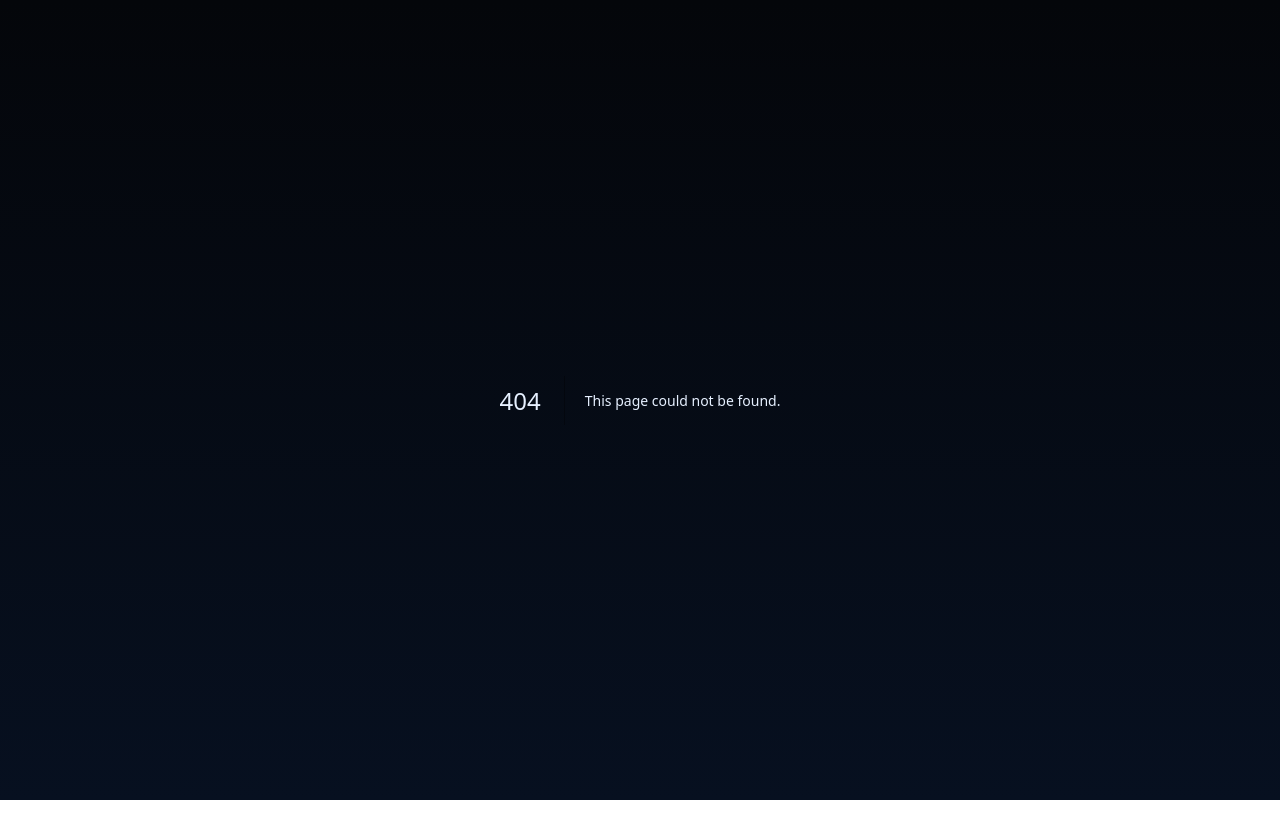
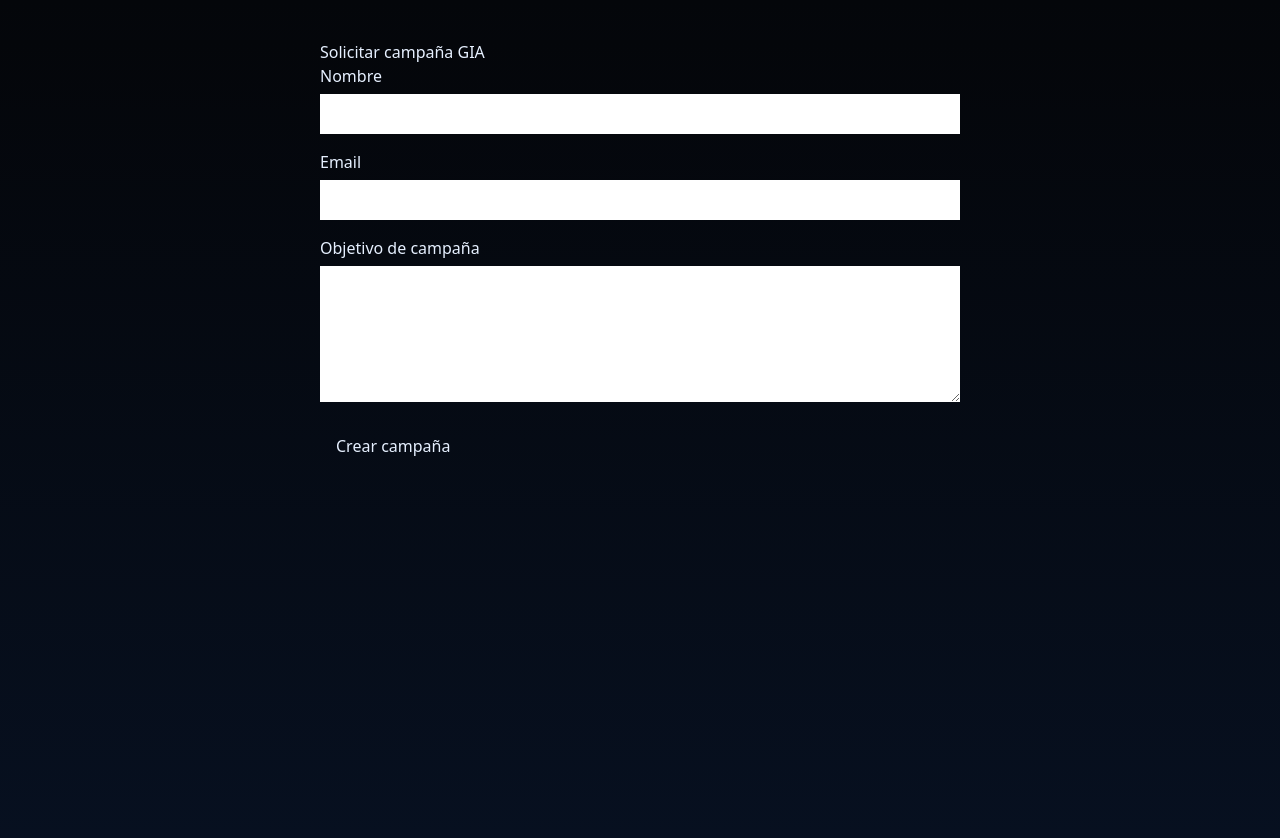
Before and after one commit to hbns13415/gia-agency, a Next.js app: page /order in a window 1280 px wide. Before the commit this address had no page. Before the commit the page ends 800 px from the top, so only its background shows below. Built offline with nearby package versions, Linux system fonts and the light colour scheme.

Commit message:
Create order.js

```diff
--- /dev/null
+++ b/pages/order.js
@@ -0,0 +1,66 @@
+// pages/order.js
+import { useState } from "react";
+
+export default function Order() {
+  const [loading, setLoading] = useState(false);
+  const [resp, setResp] = useState(null);
+  const [form, setForm] = useState({ name:"", email:"", objective:"" });
+
+  async function onSubmit(e) {
+    e.preventDefault();
+    setLoading(true);
+    setResp(null);
+    const r = await fetch("/api/gia/execute", {
+      method: "POST",
+      headers: { "Content-Type":"application/json" },
+      body: JSON.stringify(form)
+    });
+    const j = await r.json();
+    setResp(j);
+    setLoading(false);
+  }
+
+  return (
+    <div style={{maxWidth:640, margin:"40px auto", fontFamily:"system-ui, Arial"}}>
+      <h1>Solicitar campaña GIA</h1>
+      <form onSubmit={onSubmit}>
+        <label>Nombre<br/>
+          <input required value={form.name}
+            onChange={e=>setForm({...form, name:e.target.value})}
+            style={{width:"100%", padding:8, margin:"6px 0 16px"}}/>
+        </label>
+        <label>Email<br/>
+          <input required type="email" value={form.email}
+            onChange={e=>setForm({...form, email:e.target.value})}
+            style={{width:"100%", padding:8, margin:"6px 0 16px"}}/>
+        </label>
+        <label>Objetivo de campaña<br/>
+          <textarea required rows={5} value={form.objective}
+            onChange={e=>setForm({...form, objective:e.target.value})}
+            style={{width:"100%", padding:8, margin:"6px 0 16px"}}/>
+        </label>
+        <button disabled={loading} type="submit" style={{padding:"10px 16px"}}>
+          {loading ? "Generando..." : "Crear campaña"}
+        </button>
+      </form>
+
+      {resp && (
+        <div style={{marginTop:24}}>
+          {resp.ok ? (
+            <>
+              <h3>Links de descarga</h3>
+              <ul>
+                <li><a href={resp.links.json}>JSON maestro</a></li>
+                <li><a href={resp.links.csv}>Calendario (CSV)</a></li>
+                <li><a href={resp.links.html}>Informe (HTML)</a></li>
+                <li><a href={resp.links.zip}>ZIP completo</a></li>
+              </ul>
+            </>
+          ) : (
+            <pre style={{whiteSpace:"pre-wrap"}}>{JSON.stringify(resp, null, 2)}</pre>
+          )}
+        </div>
+      )}
+    </div>
+  );
+}
```
